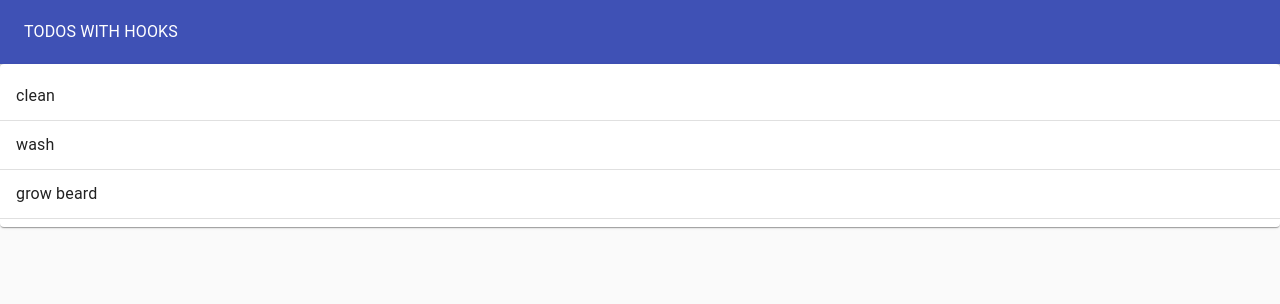
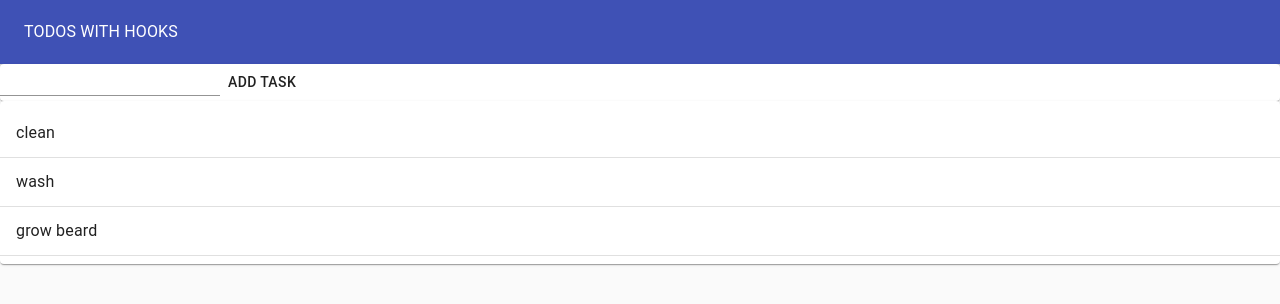
Before and after one commit to evi-h/todo-with-hooks, a React (Create React App) app: page / in a window 1280 px wide. Shown: the top 304 px of the page. Built offline with nearby package versions, Linux system fonts and the light colour scheme.

Commit message:
created form for new tasks

```diff
--- a/src/TodoApp.jsx
+++ b/src/TodoApp.jsx
@@ -1,6 +1,8 @@
 import React, { useState } from "react";
 import { Typography, Paper, AppBar, Toolbar, Grid } from "@material-ui/core";
 import TodoList from "./componenets/todo-list/todo-list.component";
+import TodoForm from "./componenets/todo-form/todo-form.component";
+import uuid from "uuid/v4";
 
 const TodoApp = () => {
   const initialTodos = [
@@ -10,6 +12,10 @@ const TodoApp = () => {
   ];
 
   const [todos, setTodos] = useState(initialTodos);
+
+  const addTodo = (task) => {
+    setTodos([...todos, { id: uuid(), task, completed: false }]);
+  };
 
   return (
     <Paper
@@ -26,6 +32,7 @@ const TodoApp = () => {
           <Typography color="inherit">TODOS WITH HOOKS</Typography>
         </Toolbar>
       </AppBar>
+      <TodoForm addTodo={addTodo} />
       <TodoList todos={todos} />
     </Paper>
   );
--- /dev/null
+++ b/src/componenets/todo-form/todo-form.component.jsx
@@ -0,0 +1,24 @@
+import React from "react";
+import { TextField, Paper, Button } from "@material-ui/core";
+import useInputState from "../../hooks/useInputState";
+
+const TodoForm = ({ addTodo }) => {
+  const [value, handleChange, reset] = useInputState("");
+
+  const handleSubmit = (e) => {
+    e.preventDefault();
+    addTodo(value);
+    reset();
+  };
+
+  return (
+    <Paper>
+      <form onSubmit={handleSubmit}>
+        <TextField value={value} onChange={handleChange} />
+        <Button type="submit">Add Task</Button>
+      </form>
+    </Paper>
+  );
+};
+
+export default TodoForm;
--- /dev/null
+++ b/src/hooks/useInputState.js
@@ -0,0 +1,17 @@
+import { useState } from "react";
+
+const InputState = (initialVal) => {
+  const [value, setValue] = useState(initialVal);
+
+  const handleChange = (e) => {
+    setValue(e.target.value);
+  };
+
+  const reset = () => {
+    setValue("");
+  };
+
+  return [value, handleChange, reset];
+};
+
+export default InputState;
```
Also changed, not shown: src/hooks/useToggleState.js (added, +13 -0 lines).
